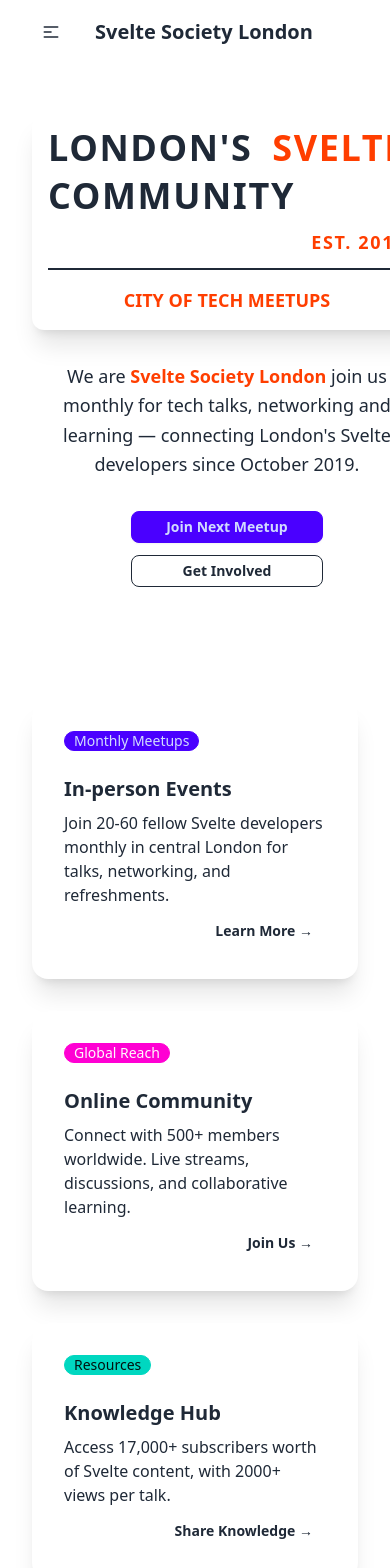
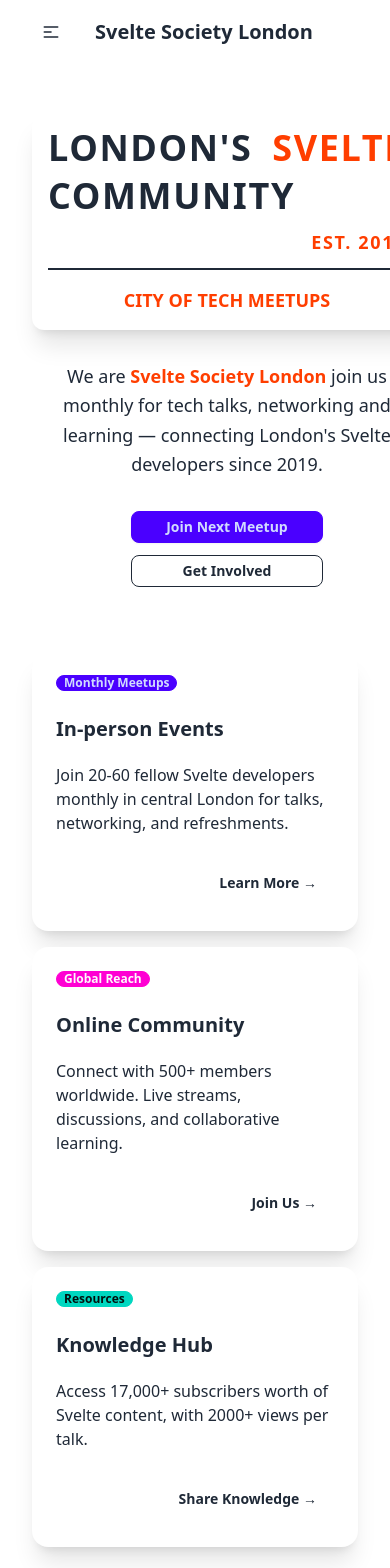
Before and after one commit to svelte-society/svelte.london, a SvelteKit app: page / in a window 390 px wide. Shown: the top 1568 px of the page. Built offline with nearby package versions, Linux system fonts and the light colour scheme.

Commit message:
refactor: :recycle: responsive bs

```diff
--- a/src/lib/stats.ts
+++ b/src/lib/stats.ts
@@ -4,7 +4,7 @@
 		online_viewers: '50-150',
 		youtube_subscribers: '17000',
 		community_members: '500',
-		founded_date: 'October 2019',
+		founded_date: '2019',
 		monthly_active_members: '150',
 		average_talk_views: '2000',
 	},
--- a/src/routes/+page.svelte
+++ b/src/routes/+page.svelte
@@ -14,10 +14,10 @@
 	<LandingHero />
 
 	<!-- Feature Cards -->
-	<div class="px-4 py-24">
+	<div class="px-4 py-12 md:py-16 lg:py-24">
 		<div class="container mx-auto max-w-6xl">
 			<div
-				class="grid grid-cols-1 gap-8 md:grid-cols-2 lg:grid-cols-3"
+				class="grid grid-cols-1 gap-4 md:grid-cols-2 md:gap-6 lg:grid-cols-3 lg:gap-8"
 			>
 				{#snippet feature_card(
 					badge_text: string,
@@ -34,18 +34,22 @@
 					<div class="badge badge-accent hidden">accent</div>
 
 					<div
-						class="card bg-base-100 shadow-xl transition-shadow hover:shadow-2xl"
+						class="card h-full bg-base-100 shadow-xl transition-shadow hover:shadow-2xl"
 					>
-						<div class="card-body">
+						<div class="card-body p-6 md:p-8">
 							<div
-								class="badge badge-{badge_bg} text-{badge_content} mb-4"
+								class="badge badge-{badge_bg} text-{badge_content} badge-sm mb-4 text-xs font-semibold md:badge-lg md:text-base"
 							>
 								{badge_text}
 							</div>
-							<h2 class="card-title">{title}</h2>
-							<p>{description}</p>
-							<div class="card-actions justify-end">
-								<a href={link} class="btn btn-ghost btn-sm">
+							<h2 class="card-title mb-3 text-xl md:text-2xl">
+								{title}
+							</h2>
+							<p class="flex-grow text-base md:text-lg">
+								{description}
+							</p>
+							<div class="card-actions mt-4 justify-end">
+								<a href={link} class="btn btn-ghost">
 									{cta_text} →
 								</a>
 							</div>
@@ -53,6 +57,7 @@
 					</div>
 				{/snippet}
 
+				<!-- Feature Cards Render -->
 				{@render feature_card(
 					'Monthly Meetups',
 					'primary',
@@ -91,7 +96,7 @@
 		<div class="container mx-auto px-4 text-center">
 			<div class="mx-auto max-w-2xl">
 				<h2 class="mb-6 text-3xl font-bold">Ready to dive in?</h2>
-				<p class="mb-8">
+				<p class="mb-8 text-lg">
 					Whether you're new to Svelte or an experienced developer,
 					our community has a place for you.
 				</p>
```
